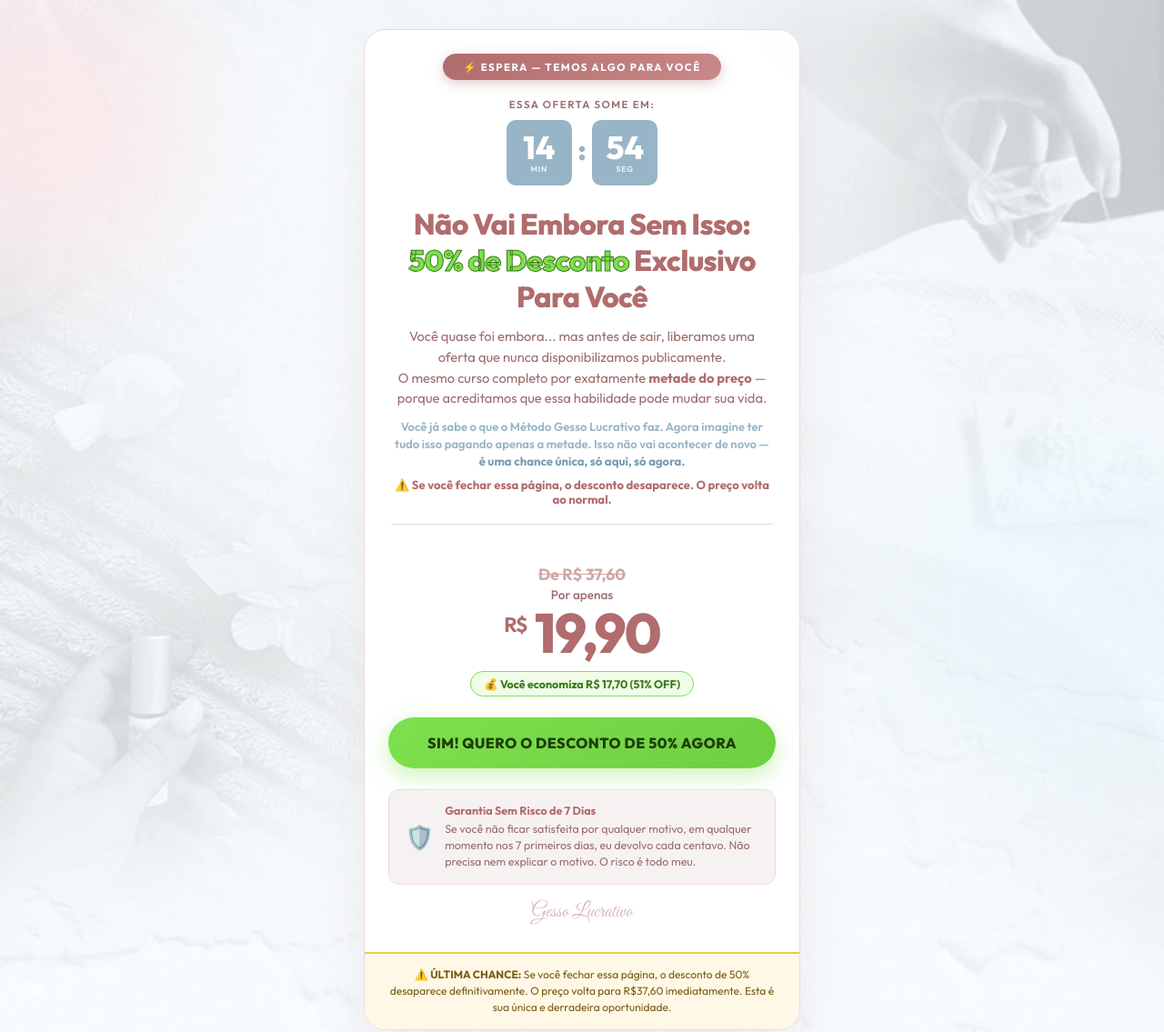
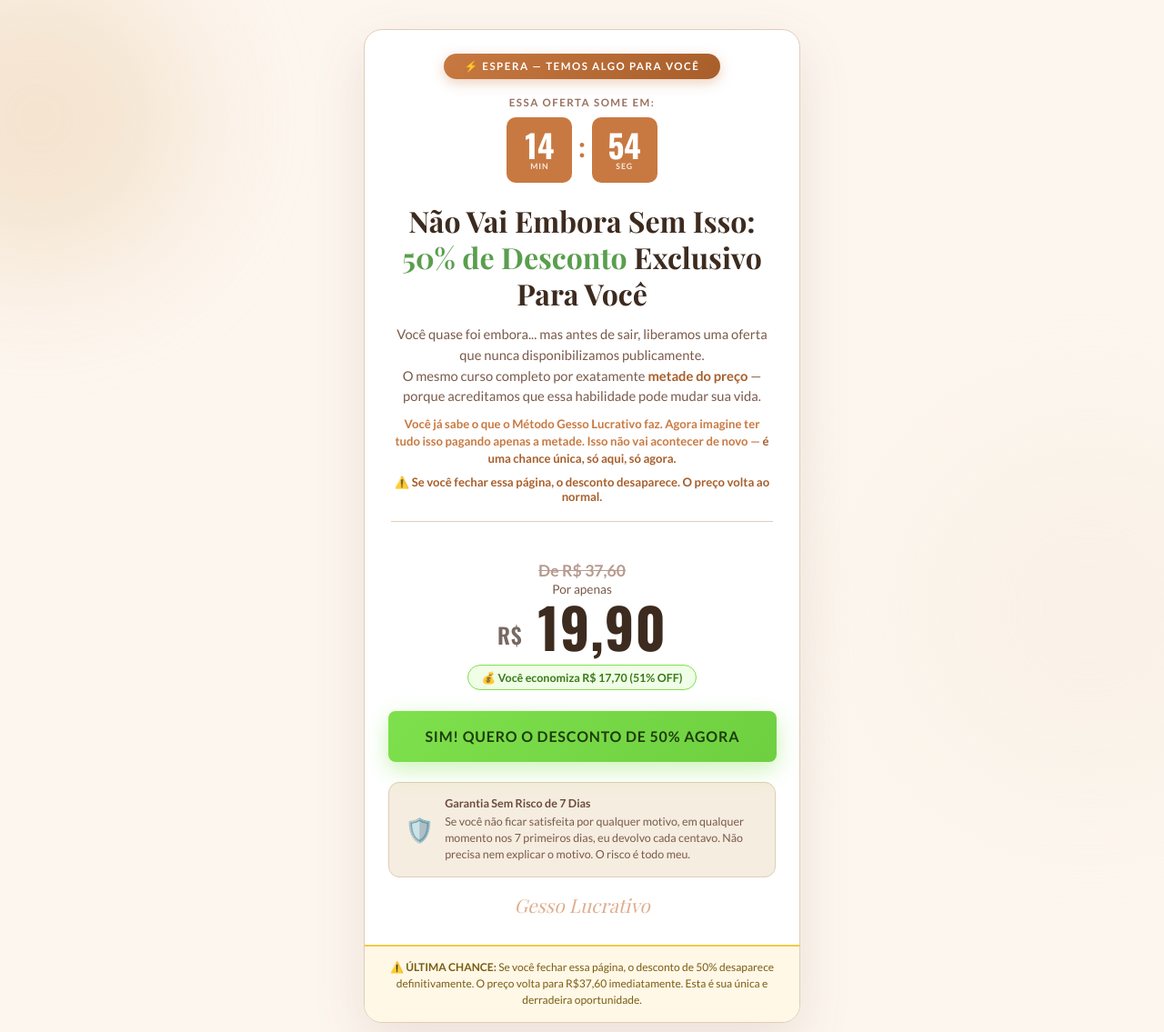
Before and after one commit to WeslyWHGS/PV-GESSO-GOOGLE-2, a plain HTML site: page oferta-especial.html in a window 1280 px wide. Shown: the top 1135 px of the page at 91% size. Drawn offline with nearby package versions, Linux system fonts and the light colour scheme.

Commit message:
Refactor styles and fonts in oferta-especial.html
Updated styles and fonts in oferta-especial.html for improved aesthetics and readability.

```diff
--- a/oferta-especial.html
+++ b/oferta-especial.html
@@ -10,44 +10,35 @@
     <!-- Google Fonts -->
     <link rel="preconnect" href="https://fonts.googleapis.com">
     <link rel="preconnect" href="https://fonts.gstatic.com" crossorigin>
-    <link href="https://fonts.googleapis.com/css2?family=Outfit:wght@300;400;500;600;700;800&display=swap" rel="stylesheet">
-    <link href="https://fonts.googleapis.com/css2?family=Great+Vibes&display=swap" rel="stylesheet">
+    <link href="https://fonts.googleapis.com/css2?family=Playfair+Display:wght@400;700&family=Lato:wght@400;700&family=Oswald:wght@600;700&display=swap" rel="stylesheet">
 
     <style>
-        /* Reset */
         * { margin: 0; padding: 0; box-sizing: border-box; }
 
         body {
-            font-family: 'Outfit', sans-serif;
-            color: #4a4a4a;
-            background-color: #fcfbfa;
+            font-family: 'Lato', sans-serif;
+            color: #3d2b1f;
+            background-color: #fdf6ef;
             overflow-x: hidden;
-            position: relative;
-            background-image: url('images/bg.webp');
-            background-size: cover;
-            background-attachment: fixed;
-            background-position: center;
             min-height: 100vh;
         }
 
         img { max-width: 100%; display: block; object-fit: cover; }
 
-        /* ── Page wrapper ── */
         .page-wrapper {
             display: flex;
             justify-content: center;
             align-items: flex-start;
-            padding: 2rem 1.2rem 4rem;
+            padding: 2rem 1rem 4rem;
             min-height: 100vh;
         }
 
         /* ── Main card ── */
         .offer-card {
-            background: rgba(255, 255, 255, 0.92);
-            backdrop-filter: blur(10px);
-            border-radius: 24px;
-            border: 1.5px solid #ecdada;
-            box-shadow: 0 20px 60px rgba(177, 108, 109, 0.12);
+            background: #ffffff;
+            border-radius: 20px;
+            border: 1.5px solid #e0ccb8;
+            box-shadow: 0 20px 60px rgba(107, 76, 59, 0.12);
             width: 100%;
             max-width: 480px;
             display: flex;
@@ -60,7 +51,7 @@
 
         /* ── TOP BADGE ── */
         .badge-top {
-            background: linear-gradient(135deg, #b16c6d, #c98889);
+            background: linear-gradient(135deg, #c87941, #a85e2a);
             color: #fff;
             font-size: 0.72rem;
             font-weight: 700;
@@ -68,25 +59,22 @@
             letter-spacing: 1.5px;
             padding: 0.45rem 1.4rem;
             border-radius: 50px;
-            margin-top: -1px;
             margin-top: 1.6rem;
             display: inline-flex;
             align-items: center;
             gap: 0.4rem;
-            box-shadow: 0 4px 14px rgba(177, 108, 109, 0.35);
+            box-shadow: 0 4px 14px rgba(200, 121, 65, 0.35);
         }
 
         /* ── TIMER ── */
-        .timer-section {
-            padding: 1.2rem 2rem 0;
-        }
+        .timer-section { padding: 1.2rem 2rem 0; }
 
         .timer-label {
             font-size: 0.72rem;
-            font-weight: 600;
+            font-weight: 700;
             text-transform: uppercase;
             letter-spacing: 1.5px;
-            color: #9c6c6d;
+            color: #9a7060;
             margin-bottom: 0.6rem;
         }
 
@@ -98,10 +86,11 @@
         }
 
         .timer-block {
-            background: #97B5C6;
+            background: #c87941;
             color: #fff;
+            font-family: 'Oswald', sans-serif;
             font-size: 1.9rem;
-            font-weight: 800;
+            font-weight: 700;
             border-radius: 10px;
             width: 62px;
             height: 62px;
@@ -113,8 +102,9 @@
         }
 
         .timer-block span.unit {
+            font-family: 'Lato', sans-serif;
             font-size: 0.55rem;
-            font-weight: 600;
+            font-weight: 700;
             text-transform: uppercase;
             letter-spacing: 0.8px;
             opacity: 0.85;
@@ -124,56 +114,53 @@
         .timer-separator {
             font-size: 2rem;
             font-weight: 800;
-            color: #97B5C6;
+            color: #c87941;
             margin-bottom: 8px;
         }
 
         /* ── HEADLINE ── */
         .offer-headline {
+            font-family: 'Playfair Display', serif;
             font-size: 1.65rem;
-            font-weight: 800;
-            color: #b16c6d;
+            font-weight: 700;
+            color: #3d2b1f;
             line-height: 1.25;
             padding: 1.4rem 1.8rem 0;
-            letter-spacing: -0.02em;
         }
 
         .offer-headline .percent {
-            color: #7ee04c;
-            -webkit-text-stroke: 1px #3a7a1a;
+            color: #5a9e4e;
         }
 
         /* ── SUBTITLE ── */
         .offer-subtitle-text {
             font-size: 0.92rem;
-            color: #9c6c6d;
+            color: #7a5a4a;
             line-height: 1.55;
             padding: 0.8rem 1.8rem 0;
         }
 
         .offer-subtitle-text .bold-pink {
             font-weight: 700;
-            color: #b16c6d;
+            color: #a85e2a;
         }
 
         /* ── TRUST LINE ── */
         .trust-line {
             font-size: 0.82rem;
-            color: #97B5C6;
+            color: #c87941;
             font-weight: 600;
             padding: 0.6rem 1.8rem 0;
             line-height: 1.45;
         }
 
-        .trust-line strong {
-            color: #7b9db0;
-        }
+        .trust-line strong { color: #a85e2a; }
 
         /* ── WARNING LINE ── */
         .warning-line {
             font-size: 0.82rem;
             font-weight: 700;
-            color: #b16c6d;
+            color: #a85e2a;
             padding: 0.5rem 1.8rem 0;
         }
 
@@ -181,22 +168,19 @@
         .divider {
             width: calc(100% - 3.6rem);
             height: 1px;
-            background: #ecdada;
+            background: #e0ccb8;
             margin: 1.2rem 1.8rem;
         }
 
         /* ── FEATURES GRID ── */
-        .features-section {
-            width: 100%;
-            padding: 0 1.4rem;
-        }
+        .features-section { width: 100%; padding: 0 1.4rem; }
 
         .features-title {
             font-size: 0.72rem;
             font-weight: 700;
             text-transform: uppercase;
             letter-spacing: 1.4px;
-            color: #97B5C6;
+            color: #c87941;
             margin-bottom: 0.9rem;
             display: flex;
             align-items: center;
@@ -211,8 +195,8 @@
         }
 
         .feature-item {
-            background: #f7f2f2;
-            border: 1.5px solid #ecdada;
+            background: #f5ede0;
+            border: 1.5px solid #e0ccb8;
             border-radius: 12px;
             padding: 0.9rem 0.7rem;
             display: flex;
@@ -221,53 +205,48 @@
             gap: 0.4rem;
         }
 
-        .feature-icon {
-            font-size: 1.3rem;
-        }
+        .feature-icon { font-size: 1.3rem; }
 
         .feature-label {
             font-size: 0.72rem;
-            font-weight: 600;
-            color: #b16c6d;
+            font-weight: 700;
+            color: #6b4c3b;
             line-height: 1.3;
         }
 
         /* ── PRICE AREA ── */
-        .price-section {
-            padding: 1.5rem 1.8rem 0;
-            width: 100%;
-        }
+        .price-section { padding: 1.5rem 1.8rem 0; width: 100%; }
 
         .old-price {
             font-size: 1.1rem;
             font-weight: 700;
-            color: #b16c6d;
+            color: #9a7060;
             text-decoration: line-through;
-            opacity: 0.6;
+            opacity: 0.7;
             margin-bottom: 0.1rem;
         }
 
         .new-price-label {
             font-size: 0.85rem;
-            color: #9c6c6d;
+            color: #7a5a4a;
             font-weight: 500;
             margin-bottom: 0.2rem;
         }
 
         .new-price {
-            font-size: 3.2rem;
-            font-weight: 800;
-            color: #b16c6d;
+            font-family: 'Oswald', sans-serif;
+            font-size: 3.4rem;
+            font-weight: 700;
+            color: #3d2b1f;
             line-height: 1;
-            letter-spacing: -0.03em;
+            letter-spacing: 1px;
         }
 
         .new-price .currency {
-            font-size: 1.4rem;
-            font-weight: 700;
-            vertical-align: top;
-            margin-top: 0.6rem;
-            display: inline-block;
+            font-size: 1.5rem;
+            font-weight: 600;
+            vertical-align: middle;
+            opacity: 0.7;
         }
 
         .savings-badge {
@@ -285,40 +264,37 @@
         }
 
         /* ── CTA BUTTON ── */
-        .cta-wrapper {
-            padding: 1.4rem 1.6rem;
-            width: 100%;
-        }
+        .cta-wrapper { padding: 1.4rem 1.6rem; width: 100%; }
 
         .cta-button {
             display: block;
             width: 100%;
             background: linear-gradient(135deg, #7ee04c, #6ed040);
             color: #1e3d0c;
-            font-family: 'Outfit', sans-serif;
-            font-weight: 800;
+            font-family: 'Lato', sans-serif;
+            font-weight: 700;
             font-size: 1rem;
             text-decoration: none;
             padding: 1.15rem 1.5rem;
-            border-radius: 50px;
+            border-radius: 8px;
             box-shadow: 0 8px 25px rgba(126, 224, 76, 0.4);
             text-transform: uppercase;
-            letter-spacing: 0.5px;
+            letter-spacing: 0.8px;
             border: none;
             cursor: pointer;
-            transition: all 0.3s cubic-bezier(0.25, 0.8, 0.25, 1);
+            transition: all 0.3s ease;
             animation: pulse-btn 2.5s infinite;
         }
 
         .cta-button:hover {
-            transform: translateY(-4px) scale(1.02);
+            transform: translateY(-3px);
             box-shadow: 0 12px 30px rgba(126, 224, 76, 0.55);
             animation: none;
         }
 
         @keyframes pulse-btn {
             0%, 100% { box-shadow: 0 8px 25px rgba(126, 224, 76, 0.4); }
-            50% { box-shadow: 0 8px 35px rgba(126, 224, 76, 0.65); }
+            50% { box-shadow: 0 8px 35px rgba(126, 224, 76, 0.65); transform: scale(1.01); }
         }
 
         /* ── GUARANTEE ── */
@@ -326,28 +302,21 @@
             display: flex;
             align-items: center;
             gap: 0.75rem;
-            background: #f7f2f2;
-            border: 1.5px solid #ecdada;
+            background: #f5ede0;
+            border: 1.5px solid #e0ccb8;
             border-radius: 12px;
             padding: 0.9rem 1.1rem;
             margin: 0 1.6rem;
             text-align: left;
         }
 
-        .guarantee-icon {
-            font-size: 1.6rem;
-            flex-shrink: 0;
-        }
+        .guarantee-icon { font-size: 1.6rem; flex-shrink: 0; }
 
-        .guarantee-text {
-            font-size: 0.78rem;
-            color: #9c6c6d;
-            line-height: 1.45;
-        }
+        .guarantee-text { font-size: 0.78rem; color: #7a5a4a; line-height: 1.45; }
 
         .guarantee-text strong {
             font-weight: 700;
-            color: #b16c6d;
+            color: #6b4c3b;
             display: block;
             margin-bottom: 0.1rem;
         }
@@ -364,17 +333,16 @@
             width: 100%;
         }
 
-        .alert-box strong {
-            font-weight: 700;
-        }
+        .alert-box strong { font-weight: 700; }
 
         /* ── BRAND WATERMARK ── */
         .brand-footer {
             padding: 1rem 0 0.5rem;
-            font-family: 'Great Vibes', cursive;
-            font-size: 1.4rem;
-            color: #b16c6d;
-            opacity: 0.5;
+            font-family: 'Playfair Display', serif;
+            font-style: italic;
+            font-size: 1.3rem;
+            color: #c87941;
+            opacity: 0.6;
         }
 
         /* ── DECORATIVE BLOBS ── */
@@ -383,7 +351,7 @@
             border-radius: 50%;
             filter: blur(70px);
             z-index: -1;
-            opacity: 0.45;
+            opacity: 0.4;
             pointer-events: none;
         }
 
@@ -392,7 +360,7 @@
             left: -10%;
             width: 340px;
             height: 340px;
-            background: #ffd6d6;
+            background: #e8c9a0;
         }
 
         .blob-blue {
@@ -400,20 +368,17 @@
             right: -10%;
             width: 420px;
             height: 420px;
-            background: #e6f7ff;
+            background: #f5ede0;
         }
 
         /* ── ANIMATE ON LOAD ── */
-        .offer-card {
-            animation: fadeUp 0.5s ease both;
-        }
+        .offer-card { animation: fadeUp 0.5s ease both; }
 
         @keyframes fadeUp {
             from { opacity: 0; transform: translateY(30px); }
             to   { opacity: 1; transform: translateY(0); }
         }
 
-        /* ── RESPONSIVE ── */
         @media (min-width: 520px) {
             .offer-headline { font-size: 2rem; }
             .new-price { font-size: 3.8rem; }
@@ -487,7 +452,7 @@
 
             <!-- CTA BUTTON -->
             <div class="cta-wrapper">
-                <a href="https://checkout.gessolucrativo.online/VCCL1O8SCXDB" class="cta-button">
+                <a href="https://checkout.gessolucrativo.online/VCCL1O8SD3OJ" class="cta-button">
                     Sim! Quero o Desconto de 50% Agora
                 </a>
             </div>
```
